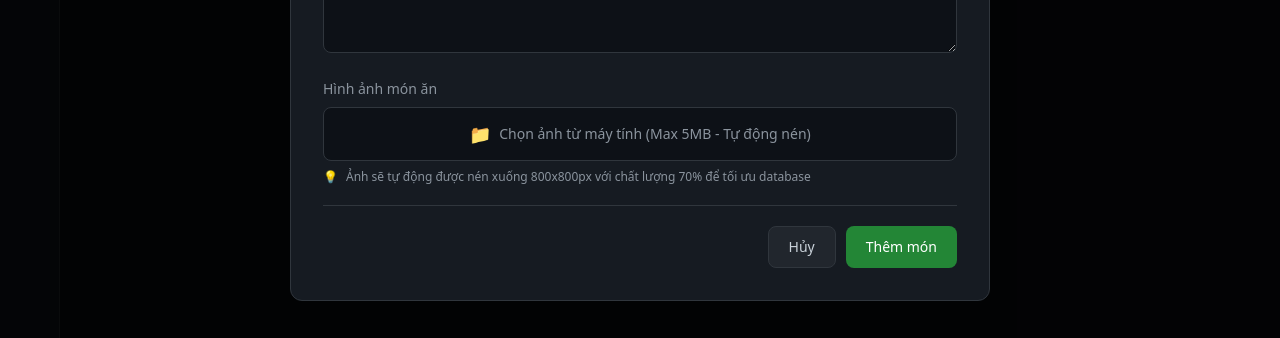
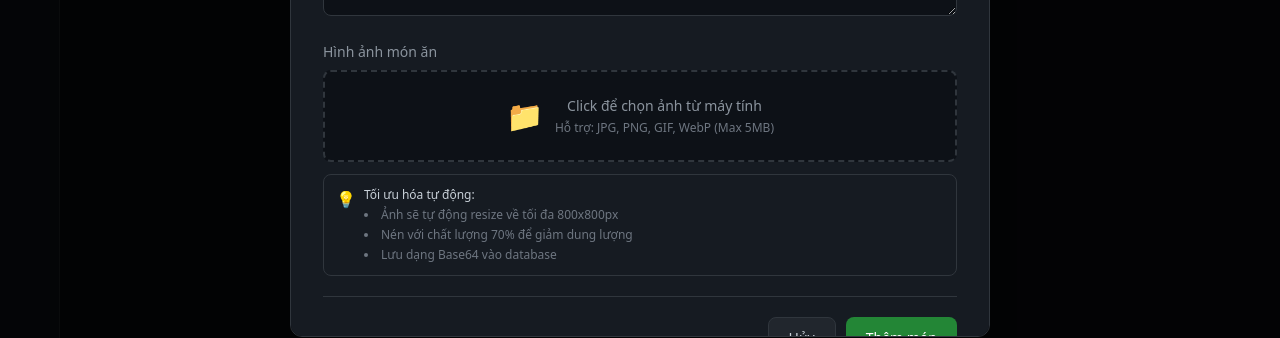
Before and after one commit to KH-ship-it/restaurant-system, a Next.js app in the folder frontend-new/: page /en/qlmenu in a window 1280 px wide. Both pictures are taken after a click on the button "➕ Thêm món mới". Shown: the part 423-761 px from the top of the page. Built offline with nearby package versions, Linux system fonts and the light colour scheme; no server answers.

Commit message:
Update QR order page (no login)

```diff
--- a/frontend-new/app/[locale]/qlmenu/page.tsx
+++ b/frontend-new/app/[locale]/qlmenu/page.tsx
@@ -549,6 +549,7 @@ export default function MenuManagement() {
                   <div className="mb-5">
                     <label className="block text-sm text-[#8b949e] mb-2 font-medium">Hình ảnh món ăn</label>
 
+                    {/* Hidden file input */}
                     <input
                       type="file"
                       accept="image/jpeg,image/jpg,image/png,image/gif,image/webp"
@@ -558,16 +559,25 @@ export default function MenuManagement() {
                       disabled={isUploading}
                     />
 
+                    {/* Upload button */}
                     <label
                       htmlFor="imageUploadInput"
-                      className={`flex items-center justify-center gap-2 w-full bg-[#0d1117] border border-[#30363d] text-[#8b949e] py-3 px-4 rounded-lg text-sm cursor-pointer hover:border-[#58a6ff] hover:text-[#58a6ff] transition-all ${isUploading ? 'opacity-50 cursor-not-allowed' : ''}`}
+                      className={`flex items-center justify-center gap-3 w-full bg-[#0d1117] border-2 border-dashed border-[#30363d] text-[#8b949e] py-6 px-4 rounded-lg text-sm cursor-pointer hover:border-[#58a6ff] hover:text-[#58a6ff] hover:bg-[#161b22] transition-all ${isUploading ? 'opacity-50 cursor-not-allowed' : ''}`}
                     >
-                      <span className="text-lg">{isUploading ? '⏳' : '📁'}</span>
-                      <span>{isUploading ? 'Đang tải ảnh...' : 'Chọn ảnh từ máy tính (Max 5MB - Tự động nén)'}</span>
+                      <span className="text-3xl">{isUploading ? '⏳' : '📁'}</span>
+                      <div className="text-center">
+                        <div className="font-medium mb-1">
+                          {isUploading ? 'Đang xử lý ảnh...' : 'Click để chọn ảnh từ máy tính'}
+                        </div>
+                        <div className="text-xs text-[#6e7681]">
+                          Hỗ trợ: JPG, PNG, GIF, WebP (Max 5MB)
+                        </div>
+                      </div>
                     </label>
 
+                    {/* Image preview */}
                     {formData.image_url && (
-                      <div className="relative mt-4 w-full rounded-lg overflow-hidden border border-[#30363d] bg-[#0d1117]">
+                      <div className="relative mt-4 w-full rounded-lg overflow-hidden border-2 border-[#238636] bg-[#0d1117]">
                         <div className="aspect-video w-full">
                           <img
                             src={formData.image_url}
@@ -582,22 +592,38 @@ export default function MenuManagement() {
                         <div className="absolute top-2 right-2 flex gap-2">
                           <button
                             type="button"
-                            onClick={() => setFormData({...formData, image_url: ''})}
-                            className="w-8 h-8 rounded-md bg-[#161b22]/90 backdrop-blur-sm border border-[#30363d] text-[#f85149] flex items-center justify-center hover:bg-[#21262d] transition-all"
-                            title="Xóa ảnh"
+                            onClick={() => {
+                              setFormData({...formData, image_url: ''});
+                              // Reset file input
+                              const fileInput = document.getElementById('imageUploadInput') as HTMLInputElement;
+                              if (fileInput) fileInput.value = '';
+                            }}
+                            className="w-9 h-9 rounded-lg bg-[#da3633] hover:bg-[#f85149] border border-[#f85149] text-white flex items-center justify-center transition-all shadow-lg"
+                            title="Xóa ảnh và chọn ảnh khác"
                           >
-                            ✕
+                            🗑️
                           </button>
                         </div>
-                        <div className="p-2 text-xs text-[#8b949e] text-center bg-[#161b22]/80 backdrop-blur-sm">
-                          ✅ Ảnh đã được nén và tối ưu
+                        <div className="p-3 text-xs text-[#3fb950] text-center bg-[#161b22]/95 backdrop-blur-sm border-t border-[#30363d] flex items-center justify-center gap-2">
+                          <span>✅</span>
+                          <span className="font-medium">Ảnh đã được tải lên và tối ưu thành công</span>
                         </div>
                       </div>
                     )}
 
-                    <div className="mt-2 text-xs text-[#8b949e] flex items-start gap-2">
-                      <span>💡</span>
-                      <span>Ảnh sẽ tự động được nén xuống 800x800px với chất lượng 70% để tối ưu database</span>
+                    {/* Info message */}
+                    <div className="mt-3 p-3 bg-[#161b22] border border-[#30363d] rounded-lg">
+                      <div className="text-xs text-[#8b949e] flex items-start gap-2">
+                        <span className="text-base">💡</span>
+                        <div>
+                          <div className="font-medium text-[#c9d1d9] mb-1">Tối ưu hóa tự động:</div>
+                          <ul className="list-disc list-inside space-y-1 text-[#6e7681]">
+                            <li>Ảnh sẽ tự động resize về tối đa 800x800px</li>
+                            <li>Nén với chất lượng 70% để giảm dung lượng</li>
+                            <li>Lưu dạng Base64 vào database</li>
+                          </ul>
+                        </div>
+                      </div>
                     </div>
                   </div>
 
```
